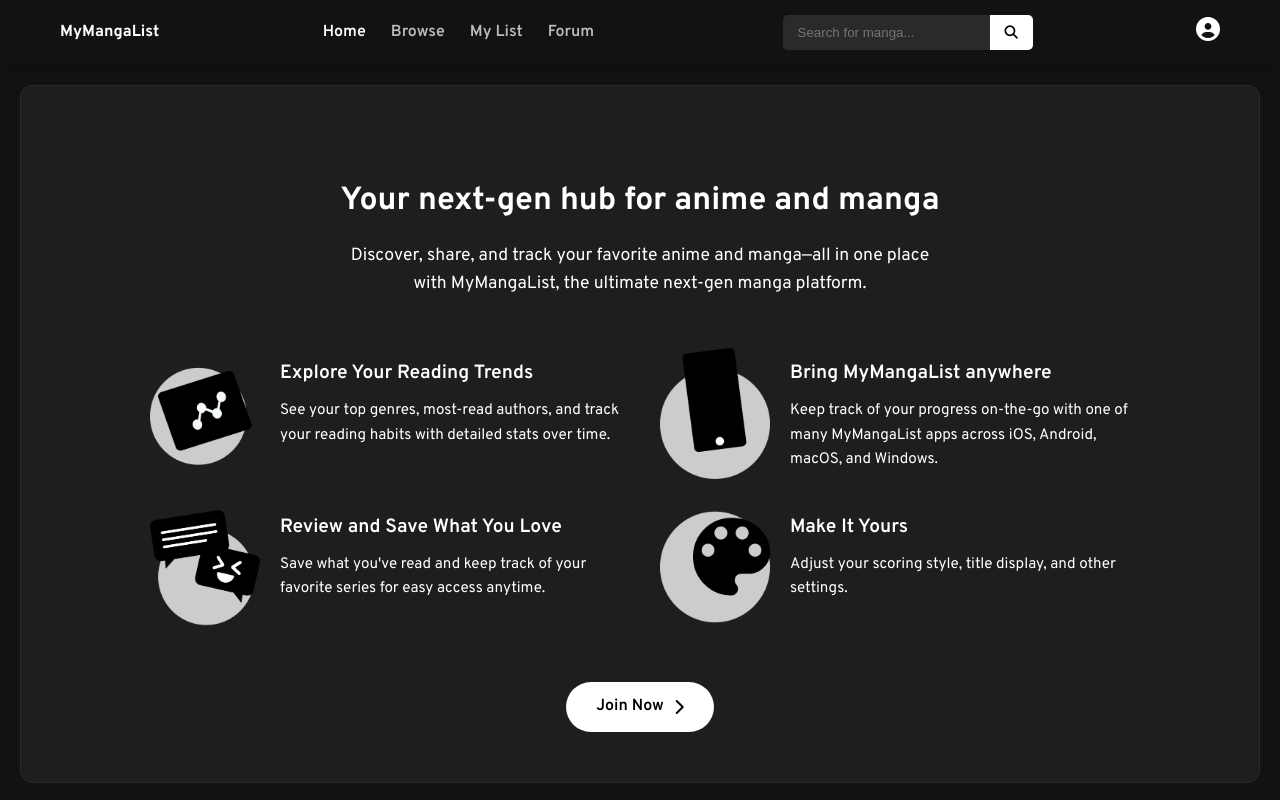
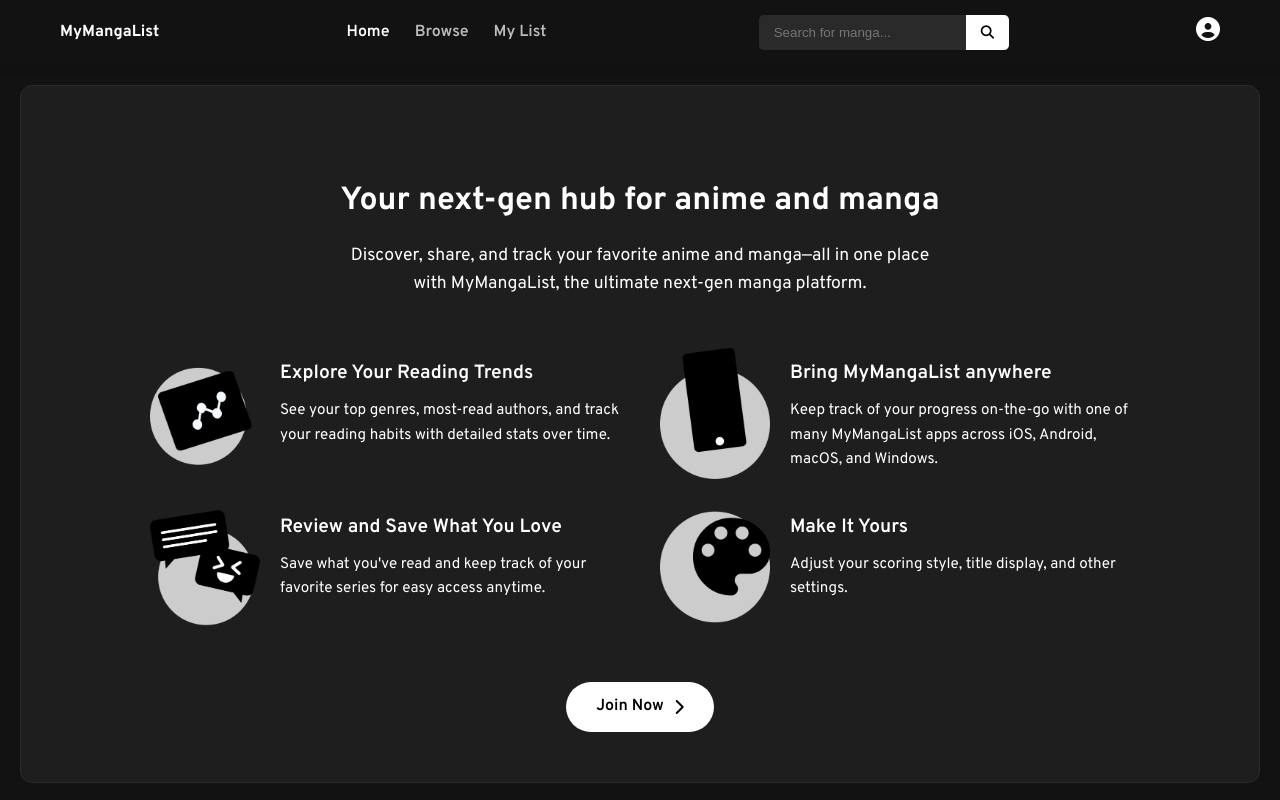
Before and after one commit to kimd61/manga-prototype1, a plain HTML site: page index.html in a window 1280 px wide. Shown: the top 800 px of the page. Drawn offline with Linux system fonts and the light colour scheme; no server answers.

Commit message:
Add files via upload

```diff
--- a/index.html
+++ b/index.html
@@ -21,7 +21,6 @@
                     <li><a href="#" class="active">Home</a></li>
                     <li><a href="#">Browse</a></li>
                     <li><a href="#">My List</a></li>
-                    <li><a href="#">Forum</a></li>
                 </ul>
             </nav>
             <!-- SEARCH BAR -->
```
